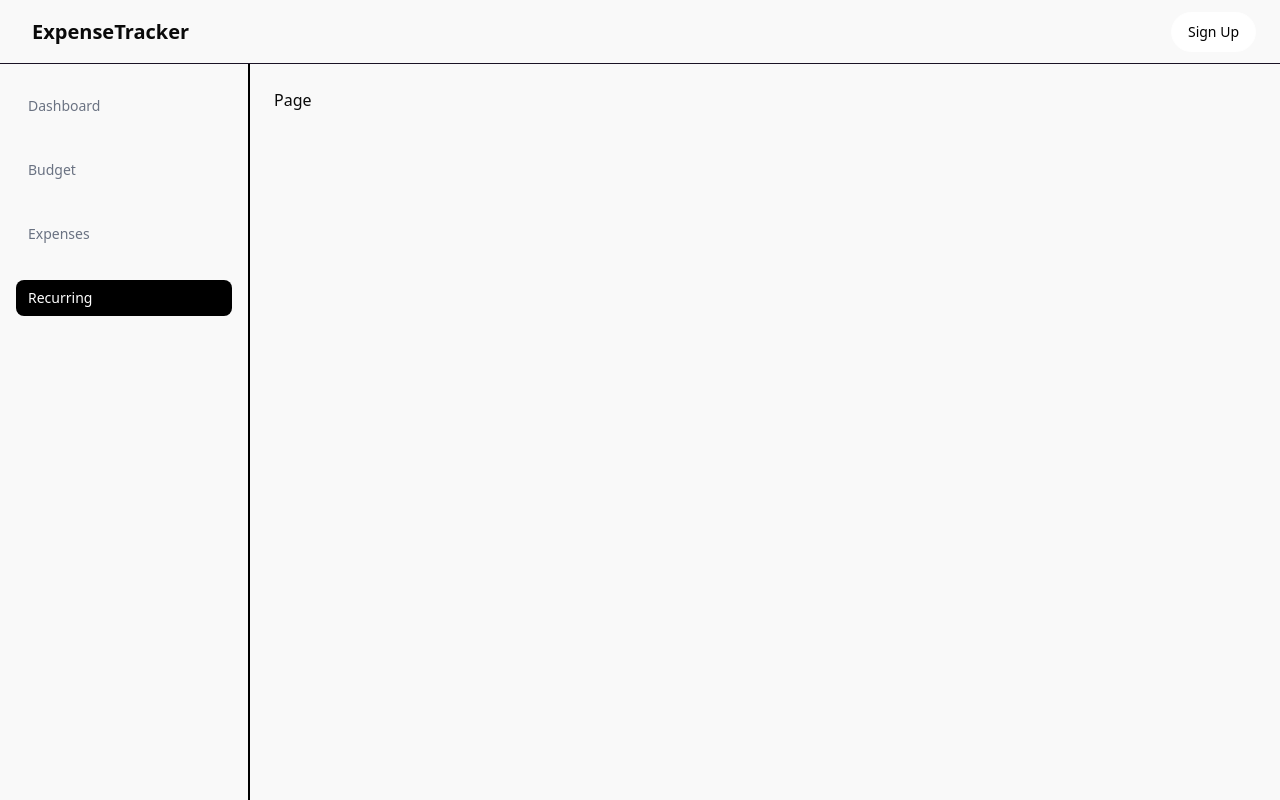
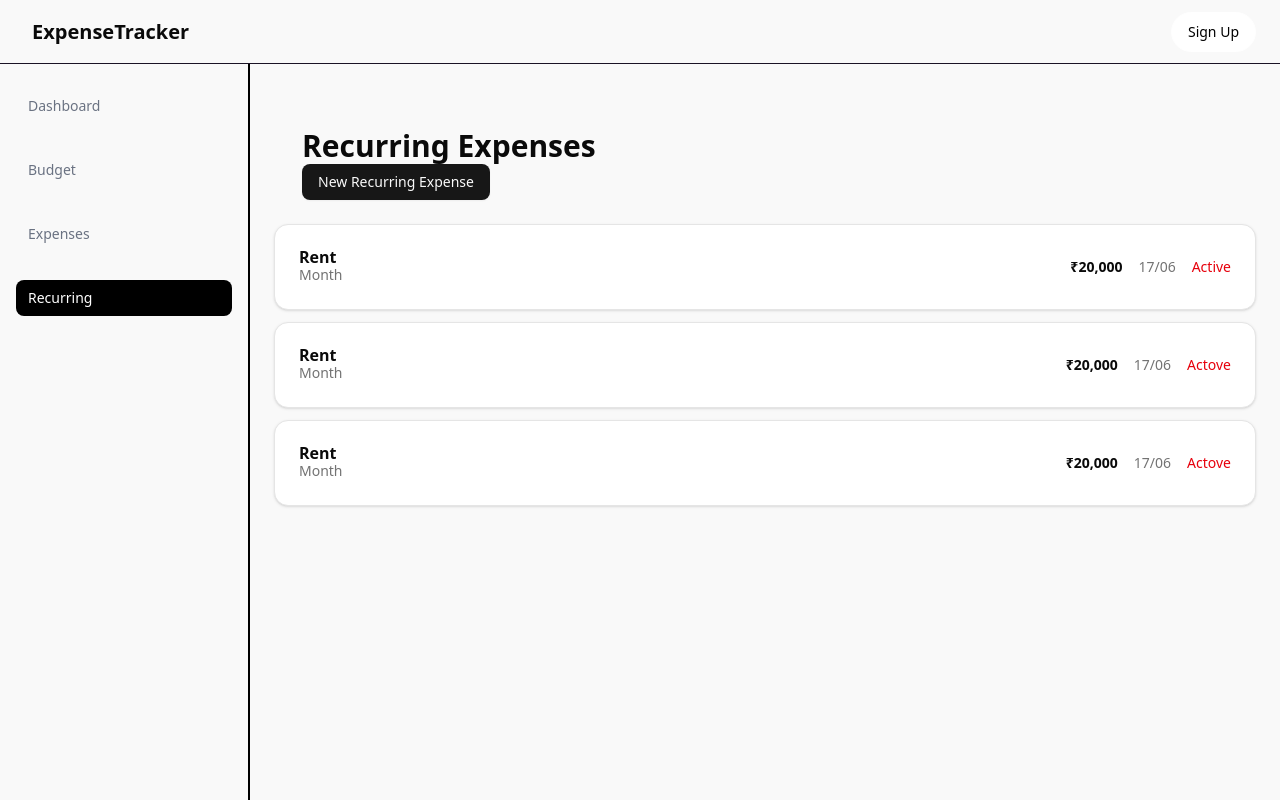
Before and after one commit to Tanujeet/Expense-Tracker, a Next.js app: page /recurrings in a window 1280 px wide. Built offline with nearby package versions, Linux system fonts and the light colour scheme; no server answers.

Commit message:
Added:button and Card Component

```diff
--- a/app/recurrings/page.tsx
+++ b/app/recurrings/page.tsx
@@ -1,6 +1,78 @@
+import { Button } from "@/components/ui/button";
+import {
+  Card,
+  CardDescription,
+  CardHeader,
+  CardTitle,
+} from "@/components/ui/card";
+
 const Page = () => {
+  const recurringExpenseData = [
+    {
+      Title: "Rent",
+      Interval: "Month",
+      Amount: "20,000",
+      date: "17/06",
+      status: "Active",
+    },
+    {
+      Title: "Rent",
+      Interval: "Month",
+      Amount: "20,000",
+      date: "17/06",
+      status: "Actove",
+    },
+    {
+      Title: "Rent",
+      Interval: "Month",
+      Amount: "20,000",
+      date: "17/06",
+      status: "Actove",
+    },
+  ];
+
   return (
-    <div>Page</div>
+    <main>
+      <section>
+        <div className="mt-10 ml-7">
+          <h1 className="text-3xl  font-bold ">Recurring Expenses</h1>
+          <Button>New Recurring Expense</Button>
+        </div>
+        <div className="mt-6 space-y-3">
+          {recurringExpenseData.map((datas, idx) => (
+            <Card
+              key={idx}
+              className="hover:text-white hover:bg-black hover:scale-102 hover:transition-all 2s"
+            >
+              <CardHeader className="flex justify-between items-center">
+                {/* Left side */}
+                <div>
+                  <CardTitle>{datas.Title}</CardTitle>
+                  <CardDescription>{datas.Interval}</CardDescription>
+                </div>
+
+                {/* Right side */}
+                <div className="flex items-center gap-4 text-sm">
+                  <p className="font-semibold">₹{datas.Amount}</p>
+                  <p className="text-muted-foreground">{datas.date}</p>
+                  <p
+                    className={`font-medium ${
+                      datas.status === "Paid"
+                        ? "text-green-600"
+                        : datas.status === "Pending"
+                        ? "text-yellow-600"
+                        : "text-red-600"
+                    }`}
+                  >
+                    {datas.status}
+                  </p>
+                </div>
+              </CardHeader>
+            </Card>
+          ))}
+        </div>
+      </section>
+    </main>
   );
 };
 
```
